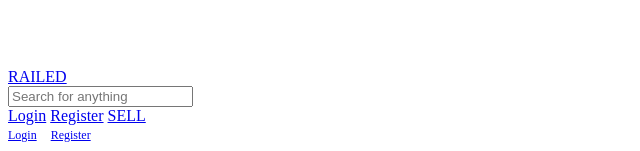
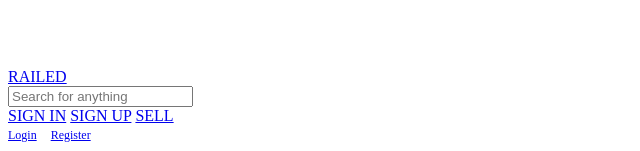
Before and after one commit to jace510/Group-One, a PHP site: page /header.php in a window 1280 px wide. Shown: the part 2468-2619 px from the top of the page, without its empty margins (0-640 px from the left). Run offline with PHP 8.4, Linux system fonts and the light colour scheme.

Commit message:
eidited sign up and sign in name

```diff
--- a/backend/auth/header.php
+++ b/backend/auth/header.php
@@ -33,8 +33,8 @@ if (session_status() === PHP_SESSION_NONE) {
                 <a href="/Group-One/backend/auth/logout.php" class="nav-link">SIGN OUT</a>
                 <a href="/Group-One/frontend/pages/start-selling.php" class="sell-btn">SELL</a>
             <?php else: ?>
-                <a href="#" class="nav-link" onclick="openModal('loginModal')">Login</a>
-                <a href="#" class="nav-link" onclick="openModal('registerModal')">Register</a>
+                <a href="#" class="nav-link" onclick="openModal('loginModal')">SIGN IN</a>
+                <a href="#" class="nav-link" onclick="openModal('registerModal')">SIGN UP</a>
                 <a href="/Group-One/frontend/pages/start-selling.php" class="sell-btn">SELL</a>
 
             <?php endif; ?>
```
